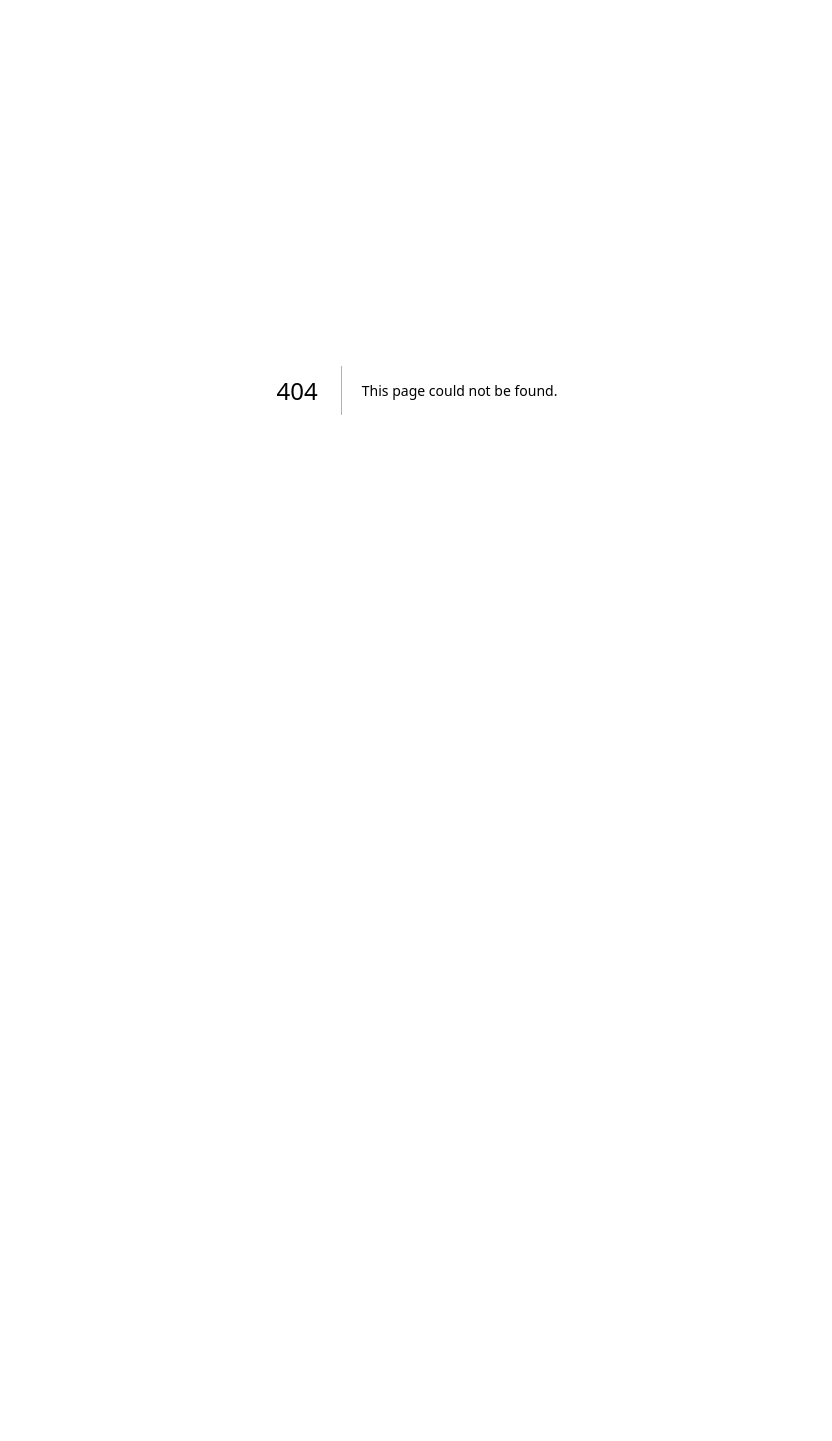
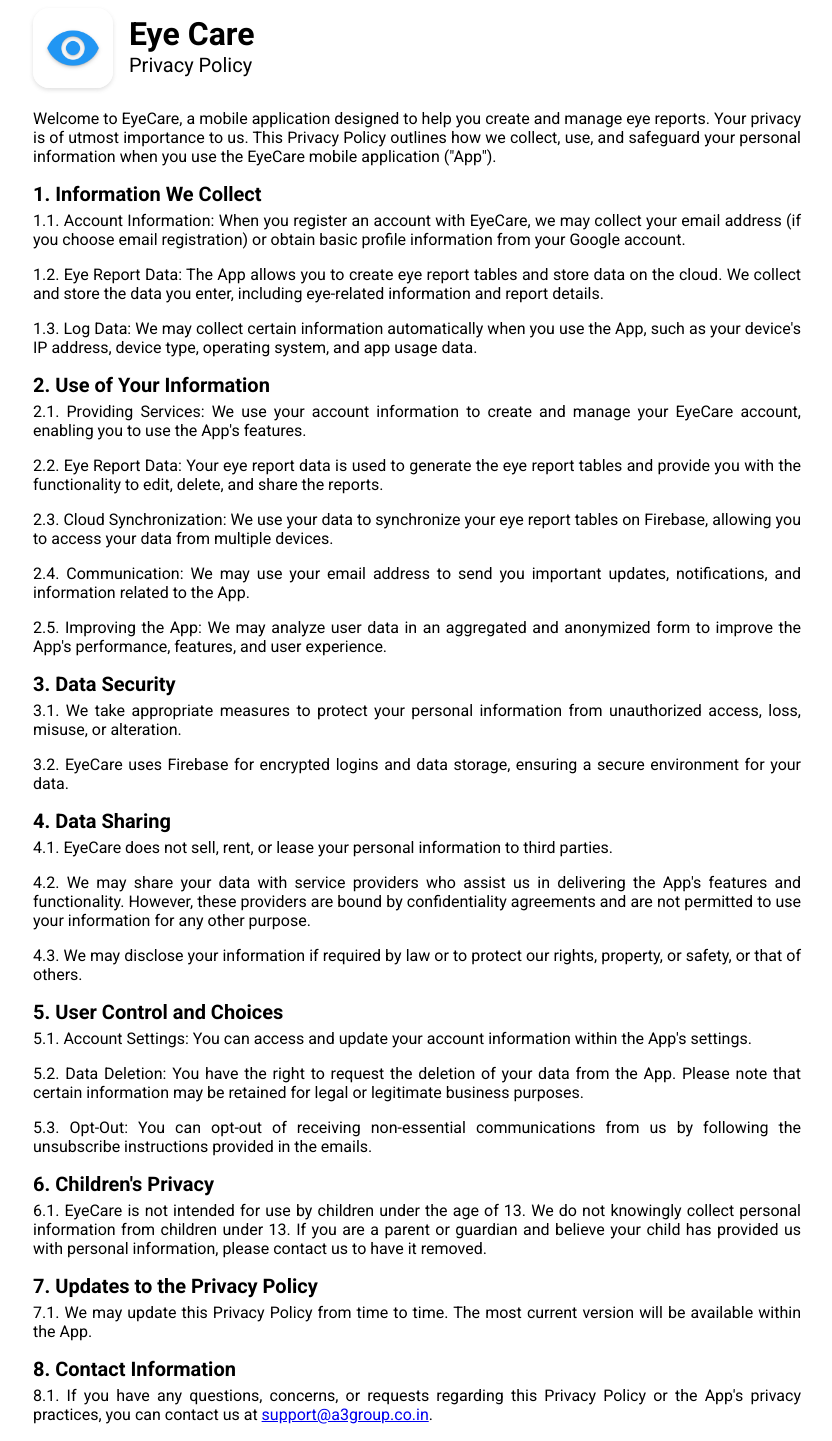
Before and after one commit to a2ke5e1/a3group-co-in, a Next.js app: page /eye-care/privacy-policy in a window 1280 px wide. Before the commit this address had no page. Shown: the top 1441 px of the page, without its empty margins (223-1055 px from the left). Before the commit the page ends 800 px from the top, so only its background shows below. Built offline with nearby package versions, Linux system fonts and the light colour scheme.

Commit message:
Added PP for Eye Care

```diff
--- /dev/null
+++ b/pages/eye-care/privacy-policy.tsx
@@ -0,0 +1,107 @@
+import { NextPage } from "next";
+import styles from "../../styles/yearly-progress/Privacy.module.scss"
+import Head from "next/head";
+import info from '../../info/eye-care.json'
+
+const EyeCarePrivacyPolicy: NextPage = () => {
+    return (
+        <div>
+
+            <Head>
+                <title>Eye Care - Privacy Policy</title>
+                <meta name="description" content="Eye Care - Your Vision Health Companion" />
+
+                <meta property="og:url" content="https://www.a3group.co.in/eye-care" />
+                <meta property="og:type" content="website" />
+                <meta property="og:title" content="Eye Care" />
+                <meta property="og:description" content="Eye Care - Your Vision Health Companion" />
+                <meta property="og:image" content="https://www.a3group.co.in/eye-care/images/ss/Screenshot_20221002_014215.png" />
+
+                <meta name="twitter:card" content="summary_large_image" />
+                <meta name="twitter:title" content="Eye Care" />
+                <meta name="twitter:description" content="Eye Care - Your Vision Health Companion" />
+                <meta name="twitter:image" content="https://www.a3group.co.in/eye-care/images/ss/Screenshot_20221002_014215.png" />
+
+
+                <link rel="apple-touch-icon" sizes="180x180" href="/eye-care/favicon/apple-touch-icon.png" />
+                <link rel="icon" type="image/png" sizes="32x32" href="/eye-care/favicon/favicon-32x32.png" />
+                <link rel="icon" type="image/png" sizes="16x16" href="/eye-care/favicon/favicon-16x16.png" />
+                <link rel="manifest" href="/eye-care/favicon/site.webmanifest"></link>
+            </Head>
+            <main className={styles.body}>
+                <div>
+                    <div className={styles.sup_title}>
+                        <div className={styles.title}>
+                            <img
+                                src={"/eye-care/favicon/icon-512-maskable.png"}
+                                className={styles.shadow} />
+                            <div>
+                                <h1>{info.name}</h1>
+                                <h2>Privacy Policy</h2>
+                            </div>
+                        </div>
+                    </div>
+                </div>
+                <div>
+                    <p>
+                        Welcome to EyeCare, a mobile application designed to help you create and manage eye reports. Your privacy is of utmost importance to us. This Privacy Policy outlines how we collect, use, and safeguard your personal information when you use the EyeCare mobile application ("App").
+                    </p>
+                    <h5>1. Information We Collect</h5>
+                    <p>1.1. Account Information: When you register an account with EyeCare, we may collect your email address (if you choose email registration) or obtain basic profile information from your Google account.</p>
+                    <p>1.2. Eye Report Data: The App allows you to create eye report tables and store data on the cloud. We collect and store the data you enter, including eye-related information and report details.</p>
+                    <p>1.3. Log Data: We may collect certain information automatically when you use the App, such as your device's IP address, device type, operating system, and app usage data.</p>
+                    <h5>2. Use of Your Information</h5>
+                    <p>2.1. Providing Services: We use your account information to create and manage your EyeCare account, enabling you to use the App's features.</p>
+
+                    <p>2.2. Eye Report Data: Your eye report data is used to generate the eye report tables and provide you with the functionality to edit, delete, and share the reports.</p>
+                    <p>2.3. Cloud Synchronization: We use your data to synchronize your eye report tables on Firebase, allowing you to access your data from multiple devices.</p>
+
+                    <p>2.4. Communication: We may use your email address to send you important updates, notifications, and information related to the App.</p>
+
+                    <p>2.5. Improving the App: We may analyze user data in an aggregated and anonymized form to improve the App's performance, features, and user experience.</p>
+
+
+                    <h5>3. Data Security</h5>
+
+                    <p>3.1. We take appropriate measures to protect your personal information from unauthorized access, loss, misuse, or alteration.
+                    </p>
+                    <p>3.2. EyeCare uses Firebase for encrypted logins and data storage, ensuring a secure environment for your data.
+                    </p>
+                    <h5>4. Data Sharing
+                    </h5>
+                    <p>4.1. EyeCare does not sell, rent, or lease your personal information to third parties.
+                    </p>
+                    <p>4.2. We may share your data with service providers who assist us in delivering the App's features and functionality. However, these providers are bound by confidentiality agreements and are not permitted to use your information for any other purpose.
+                    </p>
+                    <p>4.3. We may disclose your information if required by law or to protect our rights, property, or safety, or that of others.
+                    </p>
+                    <h5>5. User Control and Choices
+                    </h5>
+                    <p>5.1. Account Settings: You can access and update your account information within the App's settings.
+                    </p>
+                    <p>5.2. Data Deletion: You have the right to request the deletion of your data from the App. Please note that certain information may be retained for legal or legitimate business purposes.
+                    </p>
+                    <p>5.3. Opt-Out: You can opt-out of receiving non-essential communications from us by following the unsubscribe instructions provided in the emails.
+                    </p>
+                    <h5>6. Children's Privacy
+                    </h5>
+                    <p>6.1. EyeCare is not intended for use by children under the age of 13. We do not knowingly collect personal information from children under 13. If you are a parent or guardian and believe your child has provided us with personal information, please contact us to have it removed.
+                    </p>
+                    <h5>7. Updates to the Privacy Policy
+                    </h5>
+                    <p>7.1. We may update this Privacy Policy from time to time. The most current version will be available within the App.
+                    </p>
+                    <h5>8. Contact Information
+                    </h5>
+                    <p>8.1. If you have any questions, concerns, or requests regarding this Privacy Policy or the App's privacy practices, you can contact us at <a href="mailto:support@a3group.co.in">support@a3group.co.in</a>.
+                    </p>
+                    <p>By using the EyeCare mobile application, you acknowledge that you have read, understood, and consent to the practices described in this Privacy Policy.
+                    </p>
+                </div>
+
+            </main>
+        </div>
+    )
+}
+
+export default EyeCarePrivacyPolicy;
--- a/styles/yearly-progress/Privacy.module.scss
+++ b/styles/yearly-progress/Privacy.module.scss
@@ -1,5 +1,5 @@
 .shadow {
-    box-shadow: rgba(99, 99, 99, 0.2) 0px 2px 8px 0px;
+    box-shadow: rgba(99, 99, 99, 0.2) 0px 2px 4px 0px;
     border-radius: 1rem;
     margin-bottom: 1rem;
     width: 5rem;
```
Also changed, not shown: pages/eye-care/delete-account/index.tsx (+6 -6 lines), pages/yearly-progress/privacy-policy.tsx (+19 -0 lines).
